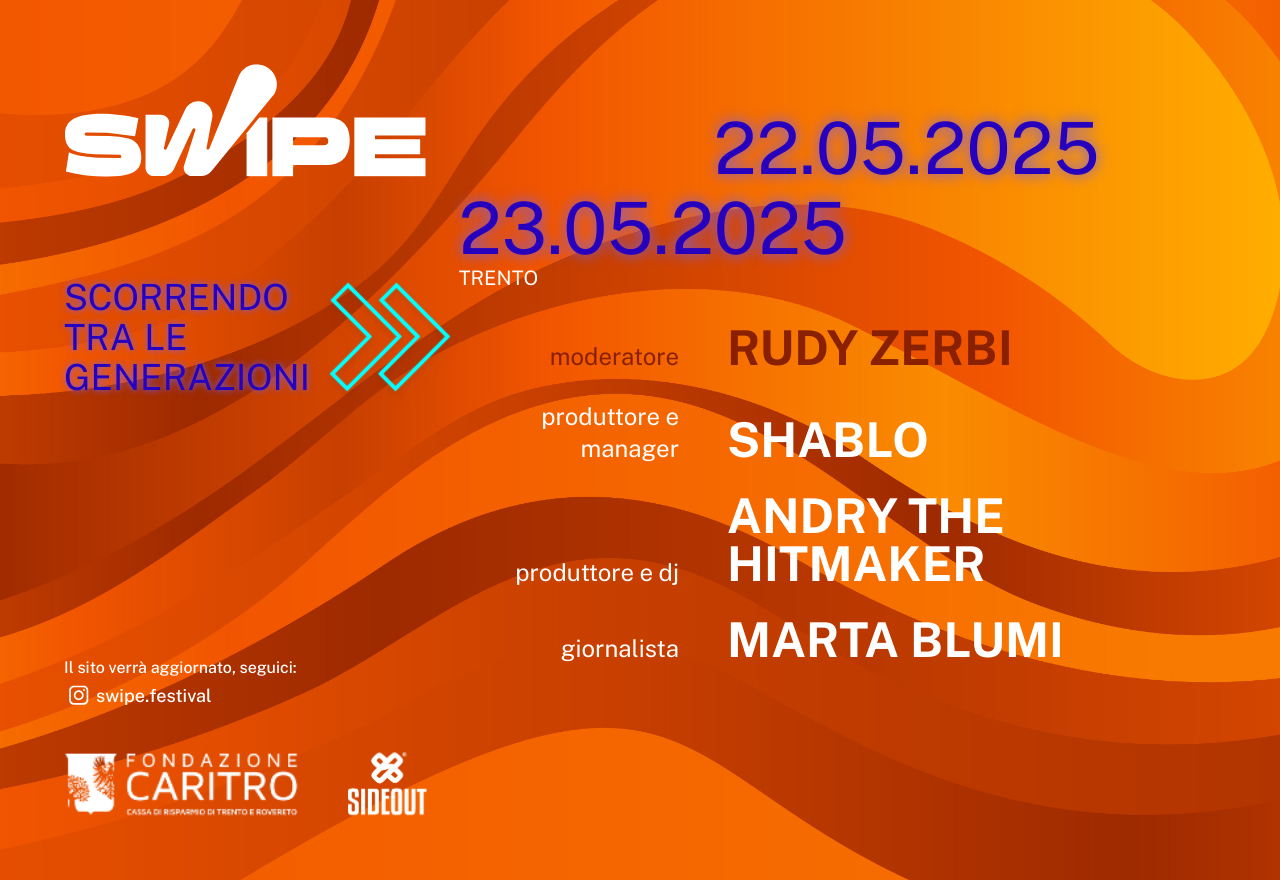
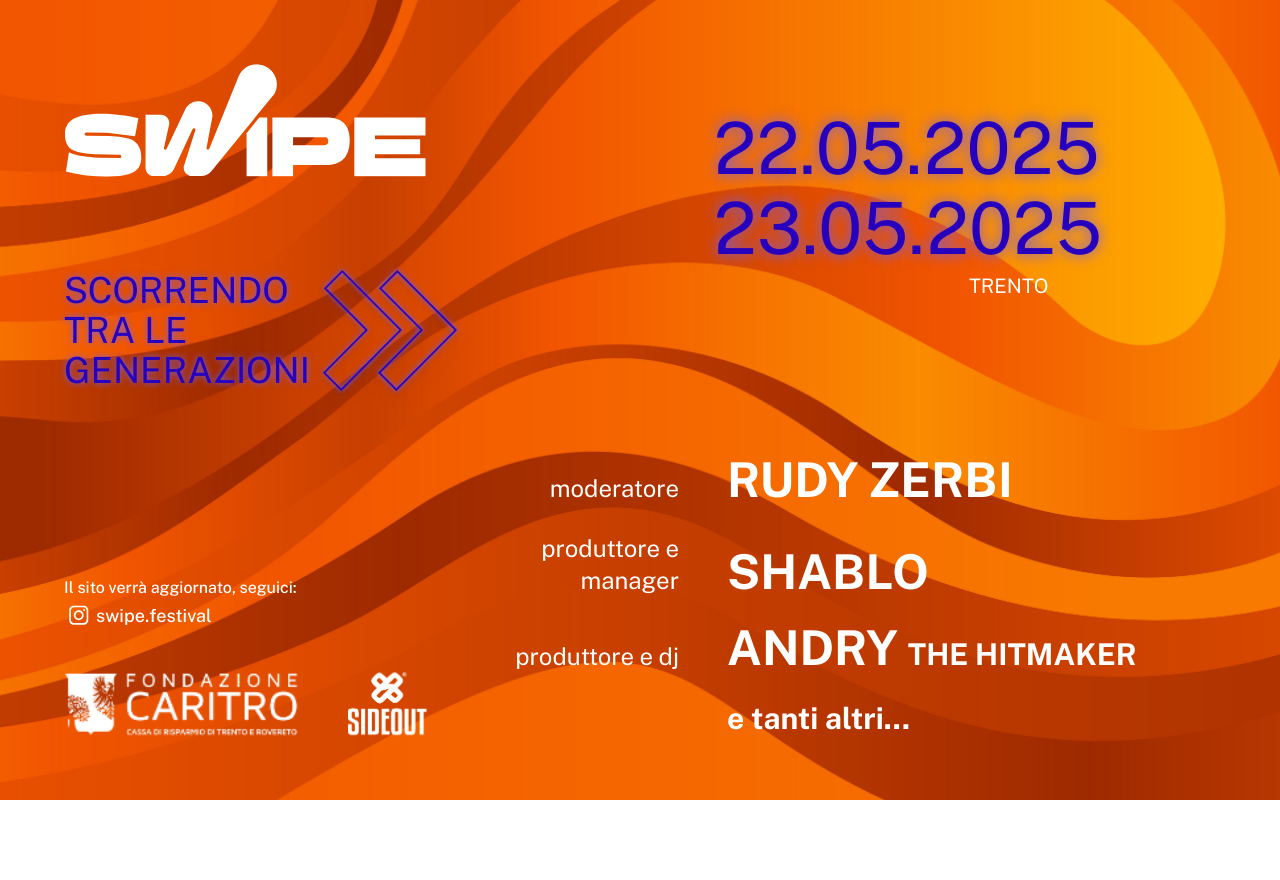
Before and after one commit to MinattiMel/caritro, a Vue app: page / in a window 1280 px wide. After the commit the page ends 800 px from the top, so only its background shows below. Built offline with nearby package versions, Linux system fonts and the light colour scheme.

Commit message:
modifiche layout

```diff
--- a/pages/Home.vue
+++ b/pages/Home.vue
@@ -16,7 +16,7 @@
             <Footer/>
         </div>-->
 
-    <div class="font-sans grid gap-8 xl:grid-cols-3 p-8 lg:p-16 bg-[url('/assets/ospiti-gennaio/bg2.jpg')] bg-no-repeat bg-cover bg-center min-h-screen min-w-screen text-white">
+    <div class="font-sans grid gap-8 xl:grid-cols-3 p-8 lg:p-16 bg-[url('/assets/ospiti-maggio/bg2.jpg')] bg-no-repeat bg-cover bg-center min-h-screen min-w-screen text-white">
 
         <header>
             <svg class="mb-20 max-w-lg xl:max-w-2xl xl:w-full" viewBox="0 0 224 70">
@@ -35,27 +35,24 @@
                     <path id="path4" fill="#ffffff" stroke="none" d="M 223.410004 44.240005 L 223.410004 33.059998 L 179.339996 33.059998 L 179.339996 69.369995 L 223.410004 69.369995 L 223.410004 58.190002 L 192.110001 58.190002 L 192.110001 55.820007 L 219.980011 55.820007 L 219.980011 46.509995 L 192.110001 46.509995 L 192.110001 44.240005 L 223.410004 44.240005 Z"/>
                 </g>
             </svg>
-            <h1 class="flex items-center uppercase text-3xl xl:text-4xl text-septenary mb-4 [text-shadow:0px_0px_6px_#725cf7]"><span class="sr-only">Swipe</span> Scorrendo tra le generazioni <img class="w-24 xl:w-40 drop-shadow-lg" alt="" src="/assets/arrows.svg"></h1>
+            <h1 class="flex items-center uppercase text-3xl xl:text-4xl text-septenary mb-4 [text-shadow:0px_0px_6px_#725cf7]"><span class="sr-only">Swipe</span> Scorrendo tra le generazioni <img class="w-24 xl:w-40 drop-shadow-lg" alt="" src="/assets/ospiti-maggio/frecce_maggio.png"></h1>
             <p class="text-xl block invisible">Confronto tra giovani e adulti <br> sulle sfide nell'era digitale</p>
             <p class="text-xl block invisible">Biglietti disponibili dal 16 dicembre 2024</p>
         </header>
         <div class="xl:justify-self-end flex flex-col gap-8 xl:col-start-2 xl:col-span-2 xl:row-span-2">
             <div class="grid gap-2 xl:grid-cols-3 xl:pt-12">
                 <p class="xl:col-start-2 xl:col-span-2 text-3xl lg:text-5xl xl:text-7xl 2xl:text-8xl text-septenary [text-shadow:0px_0px_14px_#725cf7]">22.05.2025</p>
-                <div class="">
                 <p class="xl:col-start-2 xl:col-span-2 text-3xl lg:text-5xl xl:text-7xl 2xl:text-8xl text-septenary [text-shadow:0px_0px_14px_#725cf7]">23.05.2025</p>
-                <p class="uppercase xl:col-start- text-xl 2xl:text-3xl">Trento</p>
-                </div>
+                <p class="uppercase xl:col-start-3 text-xl 2xl:text-3xl">Trento</p>
             </div>
             <div class="mt-auto">
                 <h2 class="sr-only">Programma</h2>
                 <ul class="lowercase text-xl lg:text-2xl xl:text-right space-y-3 lg:space-y-7">
-                    <li class="text-octonary lg:grid items-end gap-12 grid-cols-3">Moderatore <strong class="text-left col-span-2 uppercase lg:text-5xl 2xl:text-7xl">Rudy Zerbi</strong></li>
+                    <li class="lg:grid items-end gap-12 grid-cols-3">Moderatore <strong class="text-left col-span-2 uppercase lg:text-5xl 2xl:text-7xl">Rudy Zerbi</strong></li>
                     <li class="lg:grid items-end gap-12 grid-cols-3">Produttore e manager <strong class="text-left col-span-2 uppercase lg:text-5xl 2xl:text-7xl">Shablo</strong></li>
-                    <li class="lg:grid items-end gap-12 grid-cols-3">Produttore e dj <strong class="text-left col-span-2 uppercase lg:text-5xl 2xl:text-7xl">Andry the Hitmaker</strong></li>
-                    <li class="lg:grid items-end gap-12 grid-cols-3">Giornalista <strong class="text-left col-span-2 uppercase lg:text-5xl 2xl:text-7xl">Marta Blumi</strong></li>
-                    <li class="block invisible lg:grid items-end gap-12 grid-cols-3">Direttore artistico <strong class="text-left col-span-2 uppercase lg:text-5xl 2xl:text-7xl">Marco Masoli</strong></li>
-                    <li class="block invisible lg:grid items-end gap-12 grid-cols-3">Lavoro <strong class="text-left col-span-2 uppercase lg:text-5xl 2xl:text-7xl">Michele Nudo</strong></li>
+                    <li class="lg:grid items-end gap-12 grid-cols-3">Produttore e dj <strong class="text-left col-span-2 uppercase lg:text-5xl 2xl:text-7xl">Andry <span class="text-3xl">the Hitmaker</span></strong></li>
+                    <!--<li class="lg:grid items-end gap-12 grid-cols-3">Giornalista <strong class="text-left col-span-2 uppercase lg:text-5xl 2xl:text-7xl">Marta Blumi</strong></li>-->
+                    <li class="lg:grid items-end gap-12 grid-cols-3 block invisible">posto <strong class="text-left col-span-2 lg:text-3xl 2xl:text-5xl visible">e tanti altri...</strong></li>
                 </ul>
             </div>
         </div>
```
Also changed, not shown: assets/ospiti-maggio/bg2.jpg (renamed from assets/ospiti-gennaio/bg2.jpg), assets/ospiti-maggio/frecce_maggio.png (added).
